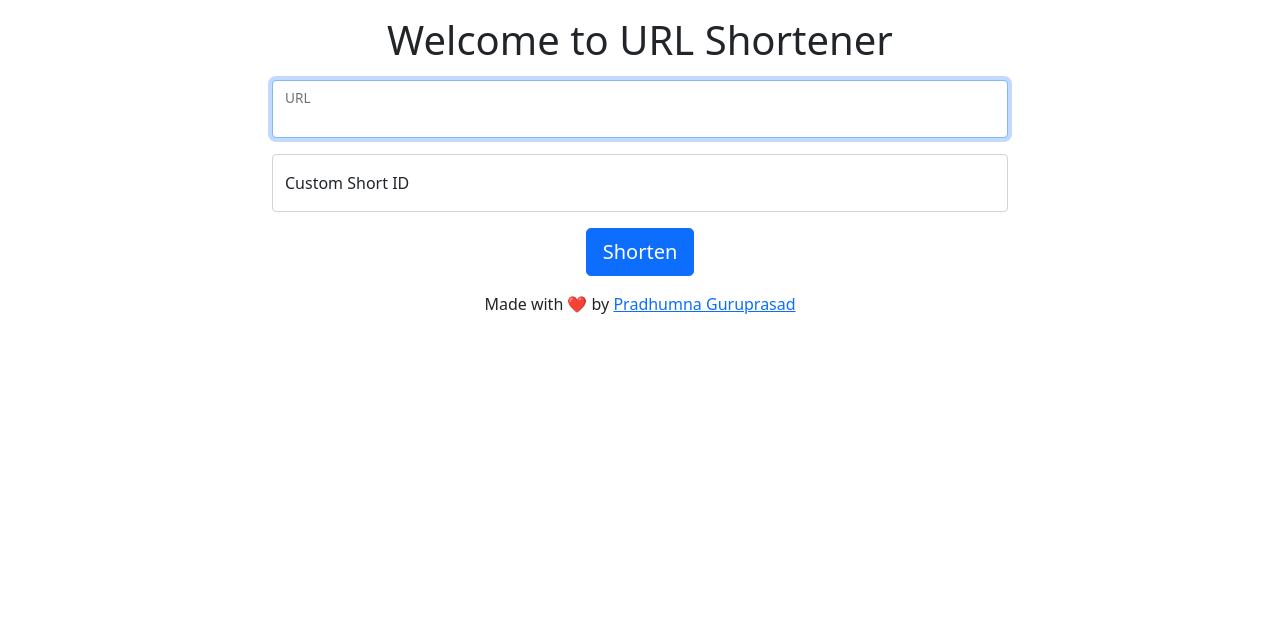
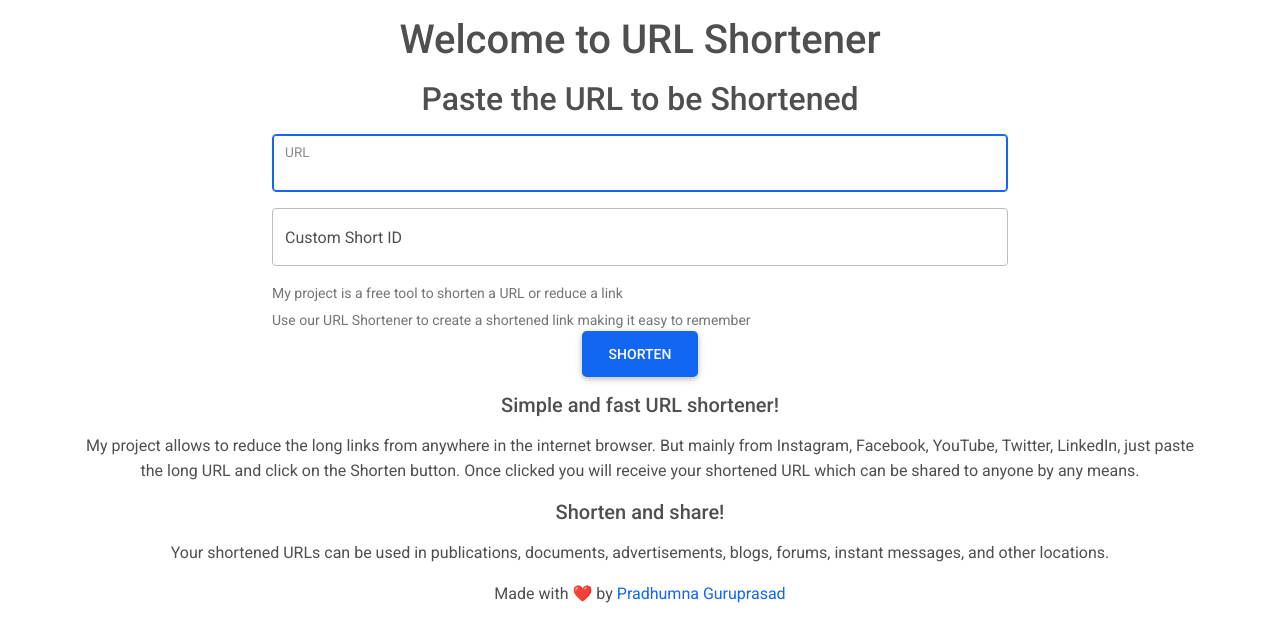
Before and after one commit to TheGhoul27/URLShortner, a Flask app: page / in a window 1280 px wide. Shown: the top 642 px of the page. Run offline with Flask 2, Linux system fonts and the light colour scheme.

Commit message:
Some Minimal Changes

```diff
--- a/core/templates/base.html
+++ b/core/templates/base.html
@@ -7,6 +7,18 @@
 
         <!-- Bootstrap CSS -->
         <link href="https://cdn.jsdelivr.net/npm/bootstrap@5.1.0/dist/css/bootstrap.min.css" rel="stylesheet" integrity="sha384-KyZXEAg3QhqLMpG8r+8fhAXLRk2vvoC2f3B09zVXn8CA5QIVfZOJ3BCsw2P0p/We" crossorigin="anonymous">
+        <link
+            href="https://cdnjs.cloudflare.com/ajax/libs/font-awesome/5.15.1/css/all.min.css"
+            rel="stylesheet"
+            />
+        <link
+            href="https://fonts.googleapis.com/css?family=Roboto:300,400,500,700&display=swap"
+            rel="stylesheet"
+            />
+        <link
+            href="https://cdnjs.cloudflare.com/ajax/libs/mdb-ui-kit/3.10.2/mdb.min.css"
+            rel="stylesheet"
+            />
 
         <title>{% block title %} {% endblock %}</title>
     </head>
@@ -17,11 +29,27 @@
             {% endfor %}
             {% block content %} {% endblock %}
         </div>
+
+        <div class="container mt-3">
+            <h5 class="text-center mb-3">Simple and fast URL shortener!</h5>
+            <p class="text-center mb-3">My project allows to reduce the long links from anywhere in the internet browser. But mainly from Instagram, Facebook, YouTube, Twitter, LinkedIn, just paste the long URL and click on the Shorten button.
+                Once clicked you will receive your shortened URL which can be shared to anyone by any means.</p>
+        </div>
+        <div class="container mt-3">
+            <h5 class="text-center mb-3">Shorten and share!</h5>
+            <p class="text-center mb-3">Your shortened URLs can be used in publications, documents, advertisements, blogs, forums, instant messages, and other locations.</p>
+        </div>
+
         <div class="container mt-3" style="text-align:center">Made with ❤️ by <a href="http://pradhumnaguruprasad.ml">Pradhumna Guruprasad</a></div>
+
         <!-- Optional JavaScript -->
         <!-- jQuery first, then Popper.js, then Bootstrap JS -->
         <script src="https://code.jquery.com/jquery-3.3.1.slim.min.js" integrity="sha384-q8i/X+965DzO0rT7abK41JStQIAqVgRVzpbzo5smXKp4YfRvH+8abtTE1Pi6jizo" crossorigin="anonymous"></script>
         <script src="https://cdn.jsdelivr.net/npm/@popperjs/core@2.9.3/dist/umd/popper.min.js" integrity="sha384-eMNCOe7tC1doHpGoWe/6oMVemdAVTMs2xqW4mwXrXsW0L84Iytr2wi5v2QjrP/xp" crossorigin="anonymous"></script>
         <script src="https://cdn.jsdelivr.net/npm/bootstrap@5.1.0/dist/js/bootstrap.min.js" integrity="sha384-cn7l7gDp0eyniUwwAZgrzD06kc/tftFf19TOAs2zVinnD/C7E91j9yyk5//jjpt/" crossorigin="anonymous"></script>
+        <script
+            type="text/javascript"
+            src="https://cdnjs.cloudflare.com/ajax/libs/mdb-ui-kit/3.10.2/mdb.min.js"
+        ></script>
     </body>
 </html>
--- a/core/templates/index.html
+++ b/core/templates/index.html
@@ -3,6 +3,7 @@
 {% block content %}
     <h1 class="text-center mb-3">{% block title %} Welcome to URL Shortener {% endblock %}</h1>
     <div class="row">
+        <h2 class="text-center mb-3">Paste the URL to be Shortened</h2>
         <div class="col-md-2"></div>
         <div class="col-md-8">
             <form method="post" action="{{url_for('index')}}">
@@ -19,6 +20,9 @@
                 <label for="custom_id">Custom Short ID</label>
             </div>
 
+            <div class="form-text text-muted">My project is a free tool to shorten a URL or reduce a link</div>
+            <div class="form-text text-muted">Use our URL Shortener to create a shortened link making it easy to remember</div>
+
             <div class="form-group text-center">
                 <button type="submit" class="btn btn-lg btn-primary">Shorten</button>
             </div>
```
Lines whose indentation alone changed are shown as unchanged.
